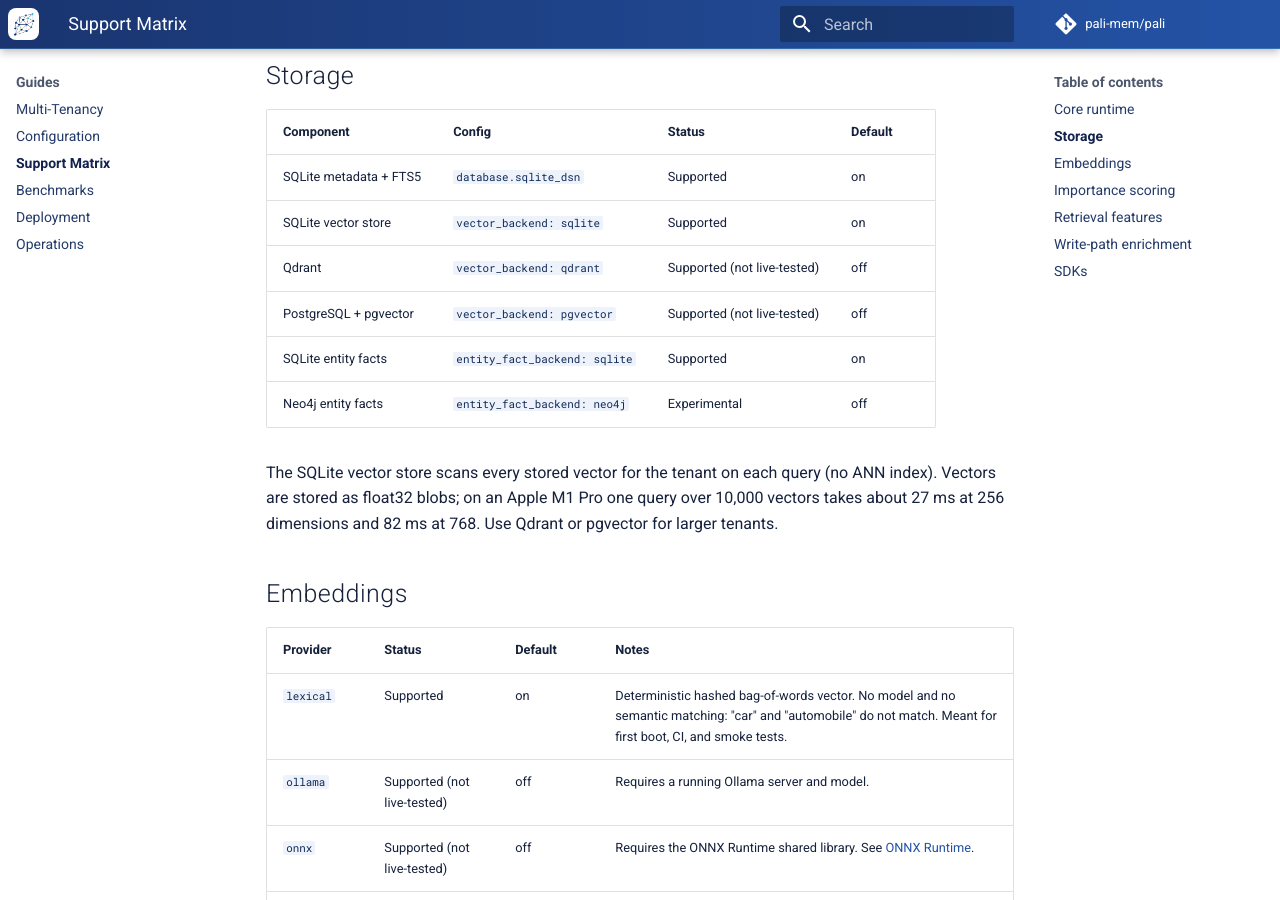
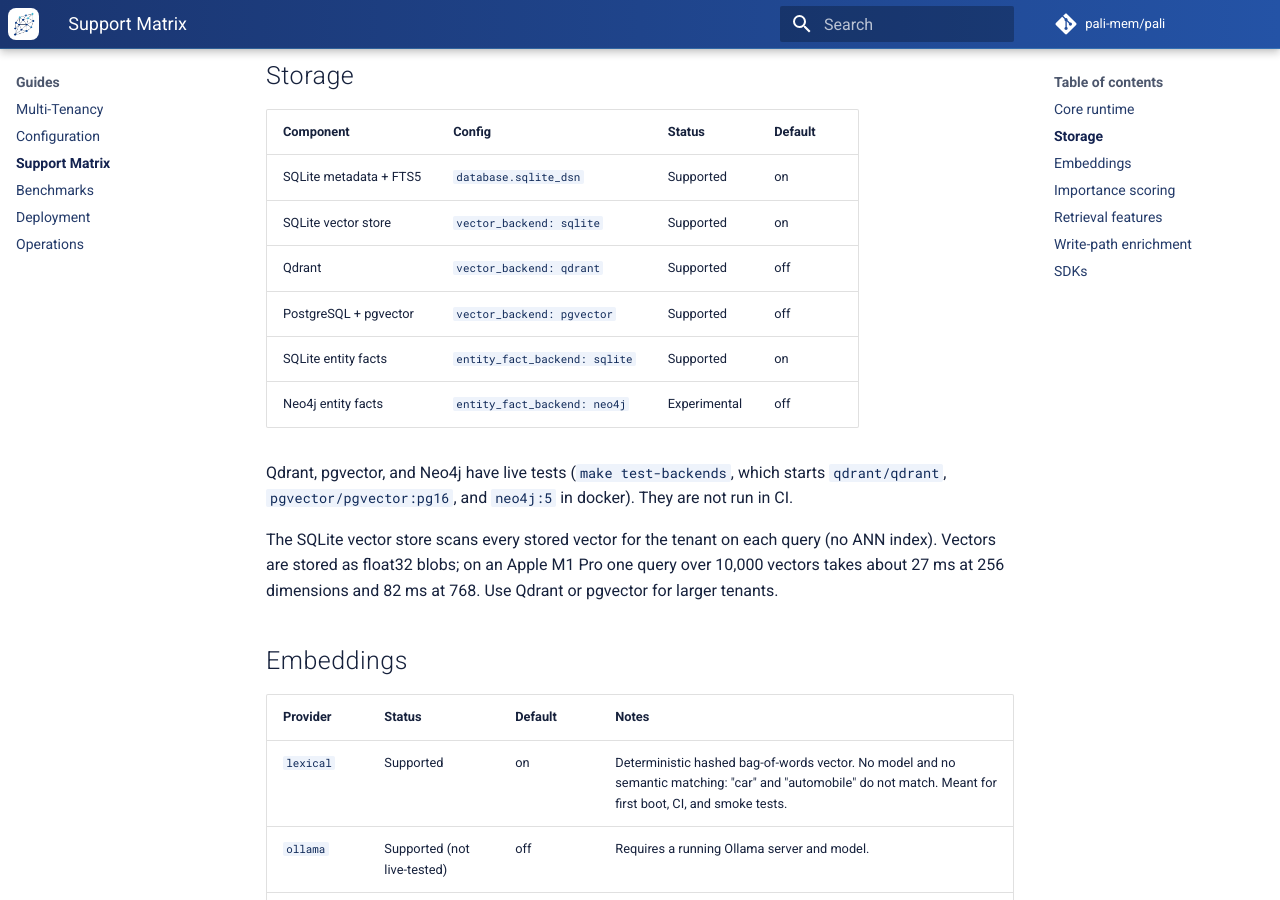
Before and after one commit to pali-mem/pali, an MkDocs documentation site: the page built from docs/support-matrix.md, in a window 1280 px wide and 900 px high, scrolled down 952 px. Built offline with MkDocs 1.6.1 and Material for MkDocs 9.7.7, drawn with Linux system fonts in a browser that asks for light colours; comment, search, counter and statistics services are not loaded.

Commit message:
Changelog and support matrix: live backend tests, MCP stats, last_recalled_at

```diff
--- a/docs/support-matrix.md
+++ b/docs/support-matrix.md
@@ -25,10 +25,12 @@
 |---|---|---|---|
 | SQLite metadata + FTS5 | `database.sqlite_dsn` | Supported | on |
 | SQLite vector store | `vector_backend: sqlite` | Supported | on |
-| Qdrant | `vector_backend: qdrant` | Supported (not live-tested) | off |
-| PostgreSQL + pgvector | `vector_backend: pgvector` | Supported (not live-tested) | off |
+| Qdrant | `vector_backend: qdrant` | Supported | off |
+| PostgreSQL + pgvector | `vector_backend: pgvector` | Supported | off |
 | SQLite entity facts | `entity_fact_backend: sqlite` | Supported | on |
 | Neo4j entity facts | `entity_fact_backend: neo4j` | Experimental | off |
+
+Qdrant, pgvector, and Neo4j have live tests (`make test-backends`, which starts `qdrant/qdrant`, `pgvector/pgvector:pg16`, and `neo4j:5` in docker). They are not run in CI.
 
 The SQLite vector store scans every stored vector for the tenant on each query (no ANN index). Vectors are stored as float32 blobs; on an Apple M1 Pro one query over 10,000 vectors takes about 27 ms at 256 dimensions and 82 ms at 768. Use Qdrant or pgvector for larger tenants.
 
```
Also changed, not shown: changelog/unreleased.md (+7 -0 lines).
